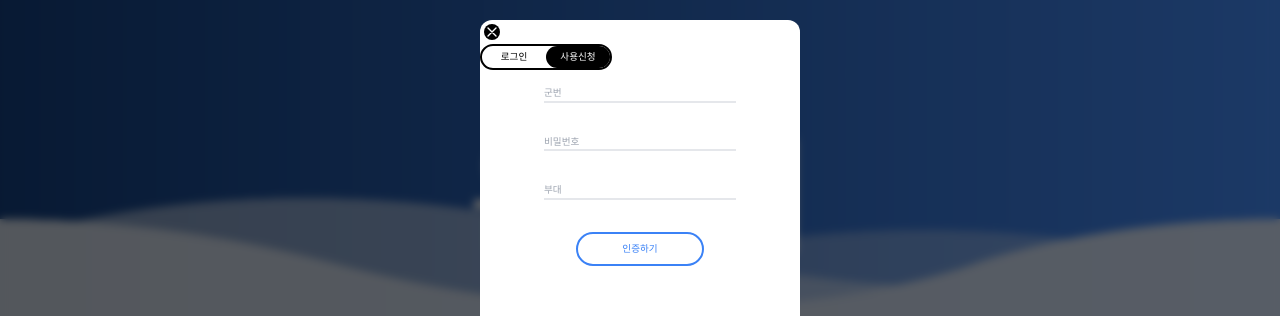
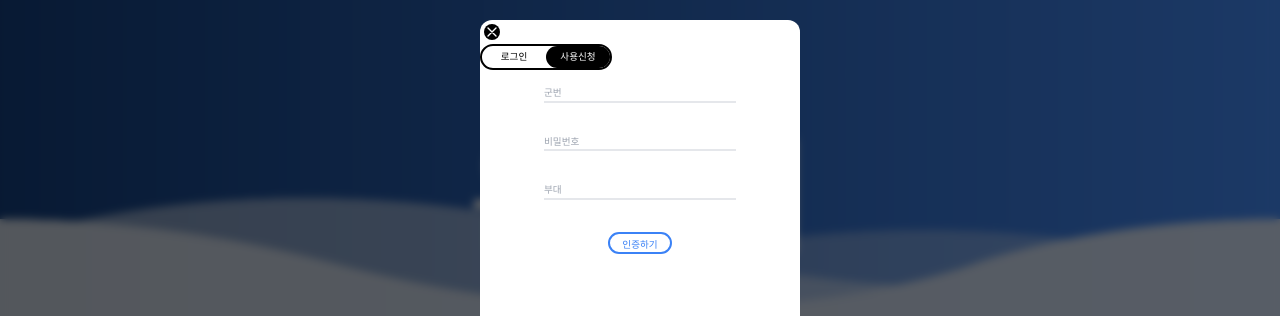
Before and after one commit to osamhack2022/WEB_Own-Nuri_Danuri, a React (Create React App) app in the folder web_fe/: page / in a window 1280 px wide. Shown: the part 188-504 px from the top of the page. Built offline with nearby package versions, Linux system fonts and the light colour scheme; no server answers; a web font is replaced by a local one.

Commit message:
json-server test

```diff
--- a/web_fe/package.json
+++ b/web_fe/package.json
@@ -21,6 +21,9 @@
     "typescript": "^4.8.4",
     "web-vitals": "^2.1.4"
   },
+
+  "proxy" : "http://localhost:3001",
+
   "scripts": {
     "start": "react-scripts start",
     "build": "react-scripts build",
--- /dev/null
+++ b/web_fe/src/API_Hooks/useUserInfo.ts
@@ -0,0 +1,66 @@
+import * as React from 'react';
+import axios from 'axios';
+
+export class User {
+    id: string;
+    name: string;
+    armyunit: string;
+    pw: string;
+    nickname: string;
+    armyclass: string;
+
+    constructor(id: string, name: string, armyunit: string, pw: string, nickname: string, armyclass: string) {
+        this.id = id;
+        this.name = name;
+        this.armyunit = armyunit;
+        this.pw = pw;
+        this.nickname = nickname;
+        this.armyclass = armyclass;
+    }
+};
+
+interface UserInfoReturn {
+    userSet : User[];
+    fetchData : ()=>void;
+    onSubmitHandler : (e : React.FormEvent<HTMLFormElement>)=>void;
+}
+
+function useUserInfo(url : string) : UserInfoReturn {
+    const SERVER_URL = url;
+    const [userSet, setUserSet] = React.useState<User[]>([new User('', '', '', '', '', '')]);
+
+    const fetchData = async () => {
+        const response = await axios.get(SERVER_URL);
+        setUserSet(response.data);
+        // console.log("Data Fetched!");
+    }
+
+    React.useEffect(() => {
+        fetchData();
+    }, [])
+
+    const onSubmitHandler= (e : React.FormEvent<HTMLFormElement>)=>{
+        e.preventDefault();
+        console.log(e.currentTarget.elements);
+
+        const i1 = e.currentTarget.elements;
+        const i2 = e.currentTarget.elements[1];
+        const i3 = e.currentTarget.elements[2];
+        // const i4 = e.currentTarget.elements[3];
+        // const i5 = e.currentTarget.elements[4];
+        // const i6 = e.currentTarget.elements[5];
+
+        console.log(i1,i2,i3);
+        // axios.post(SERVER_URL, {i1,i2,i3,i4,i5,i6});
+        axios.post(SERVER_URL, {
+            "id" : i1,
+            "pw" : i2,
+            "armyunit": i3
+        });
+        // fetchData();
+    }
+
+    return { userSet, fetchData, onSubmitHandler };
+}
+
+export default useUserInfo;
--- a/web_fe/src/Pages/Dashboard/UserInfo/UserInfo.tsx
+++ b/web_fe/src/Pages/Dashboard/UserInfo/UserInfo.tsx
@@ -3,10 +3,10 @@ import './UserInfoStyle.css'
 import profile_tmp from '../../../images/profile-tmp.png'
 import { HiOutlinePencilSquare } from 'react-icons/hi2';
 
-import useUserInfo, { User } from './useUserInfo';
+import useUserInfo, { User } from '../../../API_Hooks/useUserInfo';
 
 const Userinfo: React.FC = () => {
-    const { userSet } = useUserInfo('http://localhost:3001/UserInfo');
+    const { userSet } = useUserInfo('/UserInfo');
     const user: User = userSet[0];
 
     return (
--- a/web_fe/src/Pages/Dashboard/UserInfo/useUserInfo.ts
+++ /dev/null
@@ -1,57 +0,0 @@
-import * as React from 'react';
-import axios from 'axios';
-
-export class User {
-    id: string;
-    name: string;
-    armyunit: string;
-    pw: string;
-    nickname: string;
-    armyclass: string;
-
-    constructor(id: string, name: string, armyunit: string, pw: string, nickname: string, armyclass: string) {
-        this.id = id;
-        this.name = name;
-        this.armyunit = armyunit;
-        this.pw = pw;
-        this.nickname = nickname;
-        this.armyclass = armyclass;
-    }
-};
-
-interface UserInfoReturn {
-    userSet : User[];
-}
-
-function useUserInfo(url : string) : UserInfoReturn {
-    const SERVER_URL = url;
-    const [userSet, setUserSet] = React.useState<User[]>([new User('', '', '', '', '', '')]);
-
-    const fetchData = async () => {
-        const response = await axios.get(SERVER_URL);
-        console.log("Data Fetched!");
-        setUserSet(response.data);
-    }
-
-    React.useEffect(() => {
-        fetchData();
-    }, [SERVER_URL])
-
-    return { userSet };
-}
-
-export default useUserInfo;
-
-    // const onSubmitHandler= (e : React.FormEvent<HTMLFormElement>)=>{
-    //     e.preventDefault();
-
-    //     const i1 = e.currentTarget.elements[0];
-    //     const i2 = e.currentTarget.elements[1];
-    //     const i3 = e.currentTarget.elements[2];
-    //     const i4 = e.currentTarget.elements[3];
-    //     const i5 = e.currentTarget.elements[4];
-    //     const i6 = e.currentTarget.elements[5];
-
-    //     axios.post(SERVER_URL, {i1,i2,i3,i4,i5,i6});
-    //     fetchData();
-    // }
--- a/web_fe/src/Pages/Main/Login/SignBox/SignBox.tsx
+++ b/web_fe/src/Pages/Main/Login/SignBox/SignBox.tsx
@@ -1,38 +1,39 @@
 import * as React from 'react';
 import { Link } from 'react-router-dom';
+import useUserInfo from '../../../../API_Hooks/useUserInfo';
 
 interface props {
     certificate: boolean
 }
 
 const SignBox: React.FC<props> = ({ certificate }) => {
+    const { onSubmitHandler } = useUserInfo('/UserInfo');
 
-    //사용신청
+    // 사용신청
     if (certificate) {
         return (
             <div id="SignBox_container" className='w-full overflow-hidden rounded-md text-center bg-white'>
 
-                <input id='CertMilID' placeholder='군번' type='text' className='inline-block my-4 border-b-2 w-3/5' />
+                <form onSubmit={ onSubmitHandler }>
+                    <input id='CertMilID' placeholder='군번' type='text' className='inline-block my-4 border-b-2 w-3/5' />
+                    <input id='CertPw' placeholder='비밀번호' type="password" className='inline-block my-4 border-b-2 w-3/5' />
+                    <input id='CertArmyUnit' placeholder='부대' type="text" className='inline-block mx-2 my-4 border-b-2 w-3/5' />
+                    <input type='submit' value='인증하기' className='block mx-auto my-4 w-1/5 border-2 rounded-full pt-1 border-blue-500 text-blue-500' />
+                </form>
 
-                <input id='CertPw' placeholder='비밀번호' type="password" className='inline-block my-4 border-b-2 w-3/5' />
-
-                <input id='CertArmyUnit' placeholder='부대' type="text" className='inline-block mx-2 my-4 border-b-2 w-3/5' />
-
-                <button className='inline-block my-4 w-2/5 border-2 rounded-full py-2 border-blue-500 text-blue-500'>인증하기</button>
             </div>
         )
     }
 
-    //로그인
+    // 로그인
     else {
         return (
             <div id="SignBox_container" className='w-full overflow-hidden rounded-md text-center bg-white'>
 
                 <input id='LogtMilID' placeholder='군번' type='text' className='inline-block my-4 border-b-2 w-3/5' />
-
                 <input id='LogPw' placeholder='비밀번호' type="password" className='inline-block mx-2 my-4 border-b-2 w-3/5' />
 
-                <Link to="/dashboard/mostbenefits"><button className='inline-block my-4 w-2/5 border-2 rounded-full py-2 border-blue-500 text-blue-500'>로그인</button></Link>
+                <Link to="/dashboard/mostbenefits"><button className='block mx-auto my-4 w-1/5 border-2 rounded-full pt-1 border-blue-500 text-blue-500'>로그인</button></Link>
             </div>
         )
     }
```
